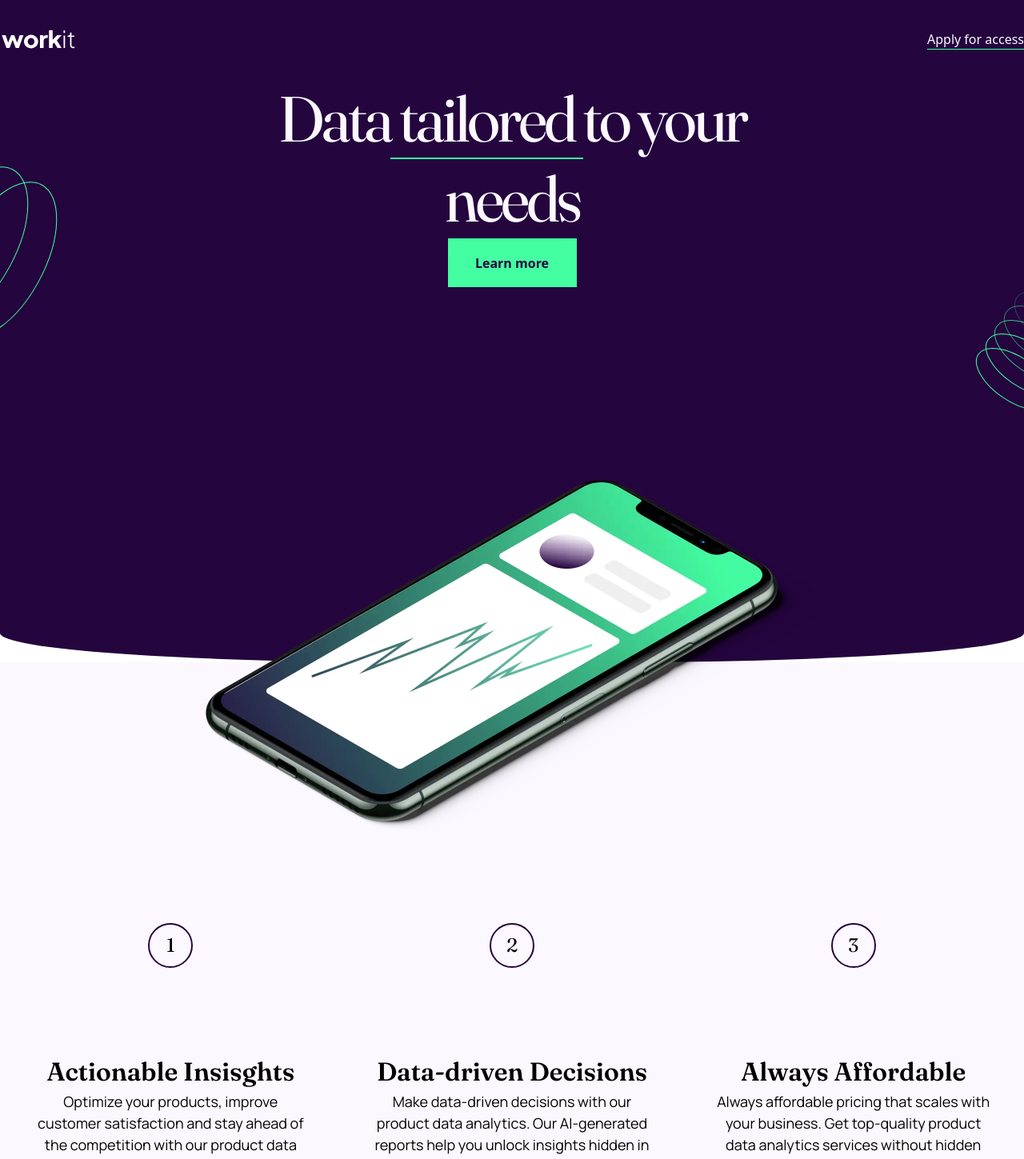
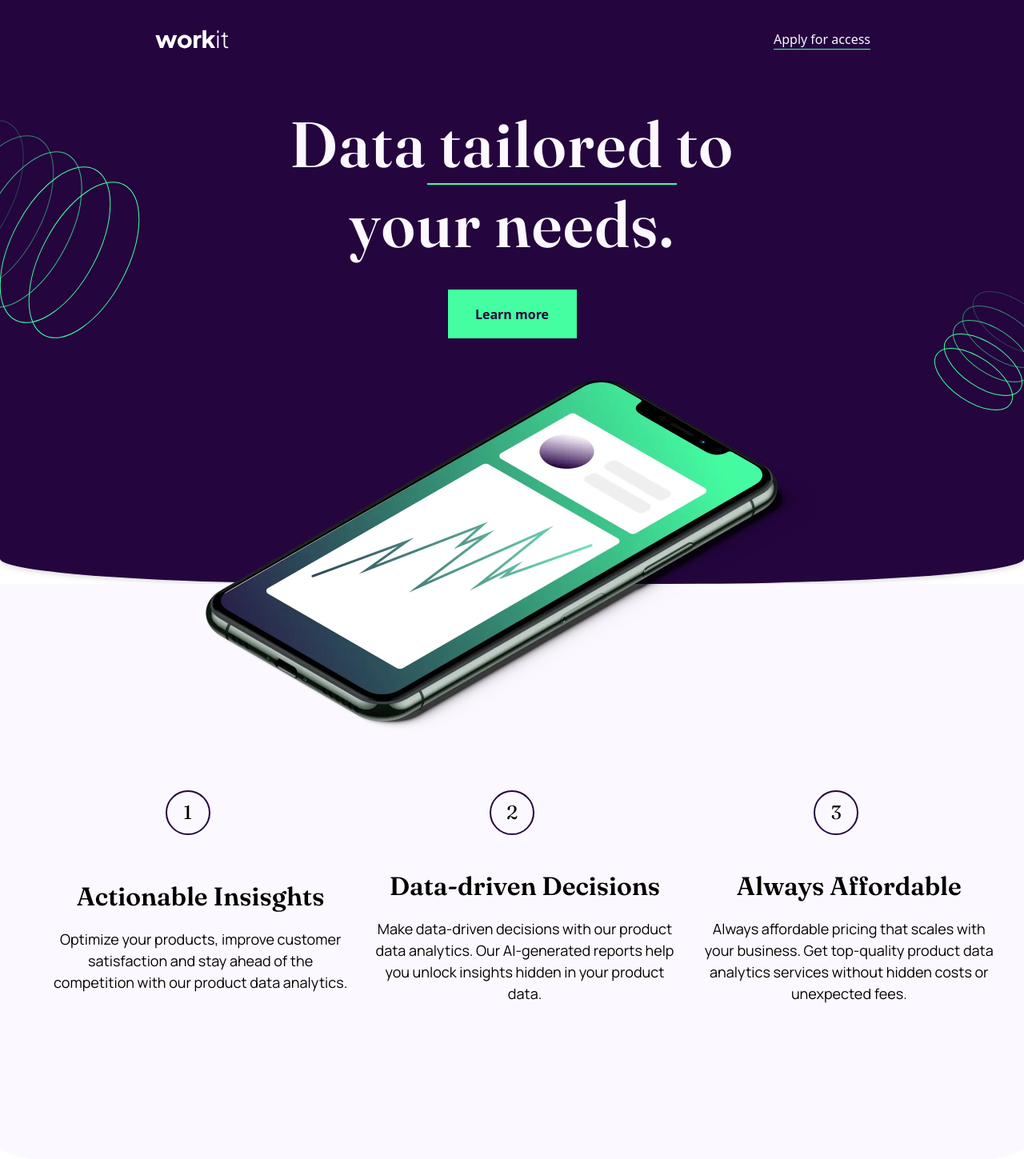
Before and after one commit to reactaleks/workit-landing-page-nextjs, a Next.js app: page / in a window 1280 px wide. Shown: the top 1449 px of the page at 80% size. Built offline with nearby package versions, Linux system fonts and the light colour scheme.

Commit message:
Tweaking tailwindcss classes to match the design.

```diff
--- a/app/page.tsx
+++ b/app/page.tsx
@@ -1,4 +1,5 @@
 import HeroSection from "@/components/HeroComponent";
+
 import PageSection from "@/components/PageSectionComponent";
 import PageFeatures from "@/components/PageFeaturesComponent";
 import ActionComponent from "@/components/ActionComponent";
@@ -6,6 +7,7 @@ import PageFooter from "@/components/FooterComponent";
 import Image from "next/image";
 import heroimage from "../public/image-hero.webp";
 import NavBar from "@/components/NavBarComponent";
+
 
 export default function Home() {
   return (
@@ -15,8 +17,9 @@ export default function Home() {
 
       <main className="">
         <HeroSection />
-        <PageSection sectionStyling=" bg-ghost-white justify-between rounded-b-section-bottom
-          h-[920.73px] md:h-[960px]
+
+        <PageSection sectionStyling="bg-ghost-white justify-center rounded-b-section-bottom
+          h-[987px] md:h-[786px] lg:h-[741px]
           md:justify-center
 
         ">
@@ -26,9 +29,9 @@ export default function Home() {
               alt="hero image"
               className="
               absolute
-              top-[450px]
-              md:top-[500px]
-              lg:top-[600px]
+              top-[375px]
+              md:top-[400px]
+              lg:top-[475px]
               h-[184px] md:h-[296px] lg:h-[441px]
               w-[320px] md:w-[514px] lg:w-[767px]
 
@@ -38,6 +41,7 @@ export default function Home() {
           <div className="
           flex flex-col
           lg:flex-row
+          lg:p-8
           ">
             <PageFeatures
               featurenumber={1}
--- a/components/ButtonComponent.tsx
+++ b/components/ButtonComponent.tsx
@@ -9,7 +9,7 @@ export default function Button({btnStyling, btnText, btnType}:Props) {
 
     if(btnType === 'primary') {
         return (
-            <button className={`${btnStyling} text-dark-purple hover:bg-dark-purple bg-exucalyptus font-bold hover:border-2 hover:border-exucalyptus hover:text-exucalyptus`}>{btnText}</button>
+            <button className={`${btnStyling} text-dark-purple font-bold hover:bg-dark-purple bg-exucalyptus  hover:border-2 hover:border-exucalyptus hover:text-exucalyptus`}>{btnText}</button>
         )
     } else {
         return (
--- a/components/FooterComponent.tsx
+++ b/components/FooterComponent.tsx
@@ -3,17 +3,17 @@ import LogoComponent from "./LogoComponent";
 
 export default function PageFooter() {
   return (
-    <footer className="flex justify-center">
+    <footer className="flex justify-center h-[100px] pb-40">
       <div
-        className="flex flex-col justify-between place-items-center
-    h-[102.22px]
-    w-[116px]
+        className="flex flex-col justify-center place-items-center
+
+
     "
       >
-        <div>
+        <div className="mb-12">
           <LogoComponent logotype="dark" />
         </div>
-        <div className="">
+        <div className="w-full">
           <SocialLinks />
         </div>
       </div>
--- a/components/HeroComponent.tsx
+++ b/components/HeroComponent.tsx
@@ -6,36 +6,43 @@ import bgpatterntwo from "../public/bg-pattern-2.svg";
 export default function HeroSection() {
   return (
     <div className="overflow-hidden
-    h-[481.71px]
-    md:h-[540.24px]
-    lg:h-[730px]"
+    h-[383.71px]
+    md:h-[442.24px]
+    lg:h-[632px]
+
+    "
+
     >
       <div
-        className=" bg-dark-purple flex flex-col rounded-b-section-bottom h-full justify-center drop-shadow-none
+        className="bg-dark-purple rounded-b-section-bottom flex flex-col h-full justify-center
+        drop-shadow-md
         md:justify-start
         "
       >
         <div
           className="flex flex-col text-center mx-auto h-[195px] md:h-[215px] lg:h-[258px]
         w-[343px] md:w-[573px] lg:w-[635px]
+        mb-32 md:mt-8
         "
         >
           <div
-            className="flex flex-col
+            className="flex flex-col"
+        >
+            <h1 className=" text-ghost-white text-center font-fraunces font-semibold
+            text-[50px] md:text-[60px] lg:text-[80px]
+            leading-tight tracking-tight
+            md:px-6
+            lg:tracking-wide
 
-        "
-        >
-            <h1 className=" text-ghost-white text-center font-fraunces text-[50px] md:text-[60px] lg:text-[80px]
-            leading-tight tracking-tighter
             ">
               Data
               <span className="border-b-2 border-b-exucalyptus">
                 {" "}
                 tailored{" "}
               </span>
-              to your needs
+              to your needs.
             </h1>
-            <div>
+            <div className="mt-6 md:mt-8">
               <Button
                 btnStyling="
                 h-[55px] w-[133px]
@@ -50,18 +57,19 @@ export default function HeroSection() {
             <Image
               src={bgpatternone}
               alt=""
-              className=" absolute -left-[240px] top-[30px]"
+              className=" absolute -left-[240px] top-[30px] lg:-left-[137px]"
             />
           </div>
           <div className="hidden md:flex ">
             <Image
               src={bgpatterntwo}
               alt=""
-              className="absolute -right-[100px] top-[250px]"
+              className="absolute -right-[100px] top-[250px] lg:-right-[48px]"
             />
           </div>
         </div>
       </div>
+
     </div>
   );
 }
--- a/components/NavBarComponent.tsx
+++ b/components/NavBarComponent.tsx
@@ -6,7 +6,9 @@ export default function NavBar() {
     <nav className="flex w-full justify-between bg-dark-purple
 
     py-4
+    pt-8
     md:py-8
+    lg:px-48
 
     ">
       <div className="
--- a/components/PageFeaturesComponent.tsx
+++ b/components/PageFeaturesComponent.tsx
@@ -13,16 +13,18 @@ export default function PageFeatures({
     <div
       className="flex flex-col items-center mx-auto
      h-[234px] md:h-[108px] lg:h-[308px]
-     w-[343px] md:w-[573px] lg:w-[1114px]
-     md:flex-row md:justify-between
+     w-[343px] md:w-[573px] lg:w-[512px]
+     md:flex-row md:justify-start lg:justify-around
      lg:flex-col
+     mt-6
     "
     >
       <div
-        className="flex border-2 items-center justify-center border-dark-purple rounded-full  font-fraunces
+        className="flex border-2 items-center content-center justify-center border-dark-purple rounded-full  font-fraunces
       h-[46px] lg:h-[56px]
       w-[48px] lg:w-[56px]
       text-[20px] md:text-[] lg:text-[24px]
+
       "
       >
         {featurenumber}
@@ -33,12 +35,17 @@ export default function PageFeatures({
       h-[164px] md:h-[136px] lg:h-[]
       w-[343px] md:max-w-[493px] lg:w-[]
       md:justify-center md:text-start
+      md:w-full md:pl-8
       lg:text-center
+
       "
       >
         <div
           className="font-semibold font-fraunces
-        text-[28px] md:text-[] lg:text-[32px]"
+        text-[28px] md:text-[] lg:text-[32px]
+        lg:mb-4
+        "
+
         >
           {featuretitle}
         </div>
--- a/components/SocialLinksComponent.tsx
+++ b/components/SocialLinksComponent.tsx
@@ -5,7 +5,7 @@ import twittericon from "../public/icon-twitter.svg"
 
 export default function SocialLinks() {
     return (
-        <div className="flex">
+        <div className="flex w-full justify-around">
             <Image src={instaicon} alt="Instagram social icon"/>
             <Image src={facebookicon} alt="Instagram social icon"/>
             <Image src={twittericon} alt="Twitter social icon"/>
--- a/tailwind.config.ts
+++ b/tailwind.config.ts
@@ -65,8 +65,11 @@ const config: Config = {
 
       },
       borderRadius: {
-        'section-bottom': '40% 5%',
-      }
+        'section-bottom': '35% 5%',
+
+      },
+
+
     },
   },
   plugins: [],
```
